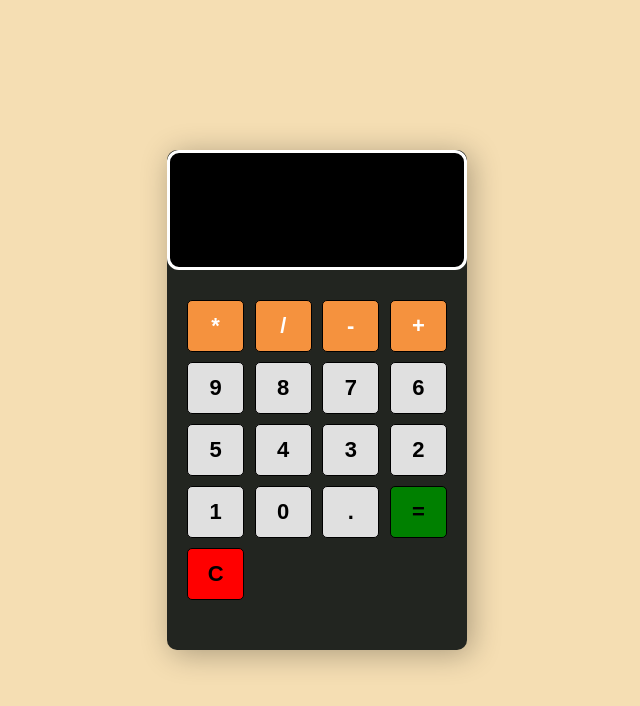
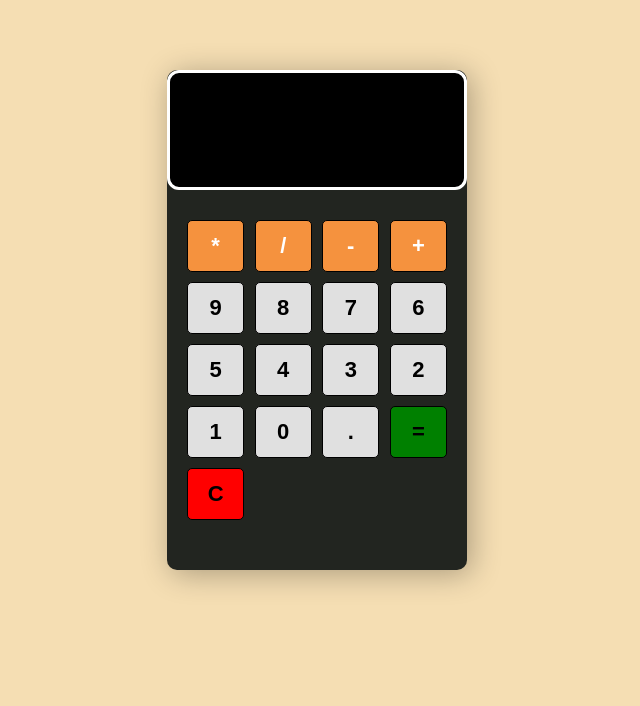
Before and after one commit to itsatulpal80/Cacli360, a plain HTML site: page index.html in a window 1280 px wide. Shown: the whole page, without its empty margins (323-963 px from the left). Drawn offline with Linux system fonts and the light colour scheme.

Commit message:
Update body margin top body

```diff
--- a/Calci.css
+++ b/Calci.css
@@ -10,7 +10,7 @@ body{
     display: flex;
     align-items: center;
     justify-content: center;
-    margin-top: 150px;
+    margin-top: 70px;
 
 
 }
```
